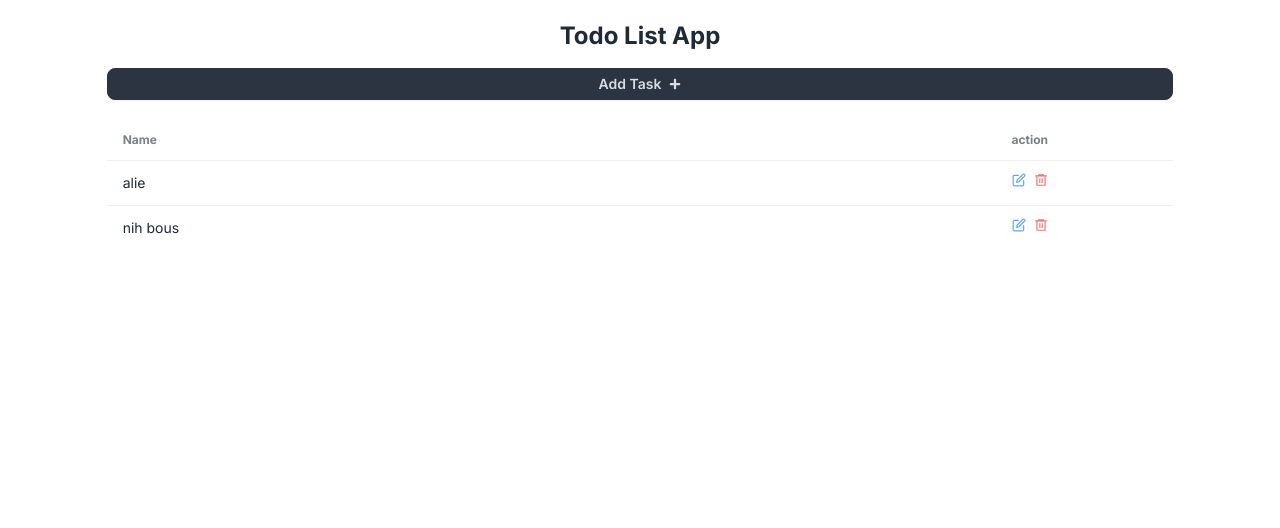
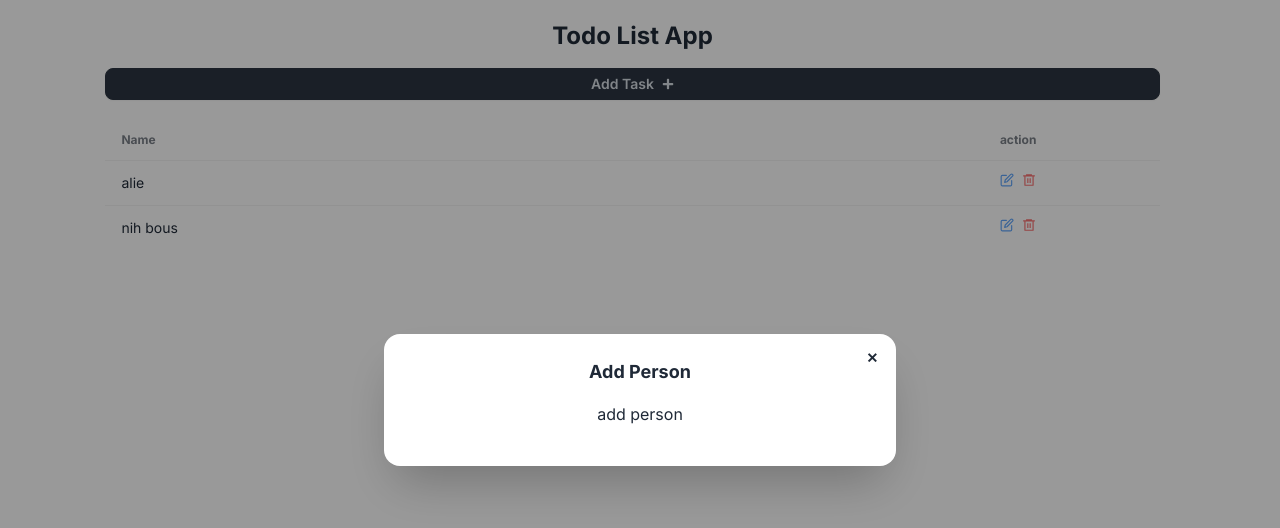
Before and after one commit to Zaisiapa17/crud-with-next-js, a Next.js app: page / in a window 1280 px wide. Both pictures are taken after a click on the button "Add Task". Shown: the top 528 px of the page. Built offline with nearby package versions, Linux system fonts and the light colour scheme; data requests are answered from the project's data file.

Commit message:
add modal for add person

```diff
--- a/app/components/AddTask.tsx
+++ b/app/components/AddTask.tsx
@@ -1,11 +1,17 @@
-import React from 'react'
+"use client"
+
+import React, { useState } from 'react'
 import { FaPlus } from "react-icons/fa";
+import ModalAdd from './Modals/ModalAdd';
 
 
 const AddTask = () => {
+    const [openModal, setOpenModal] = useState<boolean>(false);
+
     return (
         <>
-            <button className="btn btn-neutral btn-sm">Add Task <FaPlus size={12} /></button>
+            <button className="btn btn-neutral btn-sm" onClick={() => setOpenModal(true)}>Add Task <FaPlus size={12} /></button>
+            <ModalAdd openModal={openModal} setOpenModal={setOpenModal}/>
         </>
     )
 }
--- /dev/null
+++ b/app/components/Modals/ModalAdd.tsx
@@ -0,0 +1,25 @@
+import React from 'react'
+
+
+interface ModalProps {
+    openModal: boolean;
+    setOpenModal:  (open: boolean) => boolean | void;
+}
+
+
+
+const ModalAdd: React.FC<ModalProps> = ({ openModal, setOpenModal }) => {
+    return (
+        <dialog className={`modal ${openModal ? "modal-open" : ""}`}>
+            <div className="modal-box">
+                    <button className="btn btn-sm btn-circle btn-ghost absolute right-2 top-2" onClick={() => {setOpenModal(false)}}>✕</button>
+                <form method="dialog">
+                <h3 className="font-bold text-lg">Add Person</h3>
+                <p className="py-4">add person</p>
+                </form>
+            </div>
+        </dialog>
+    )
+}
+
+export default ModalAdd
```
